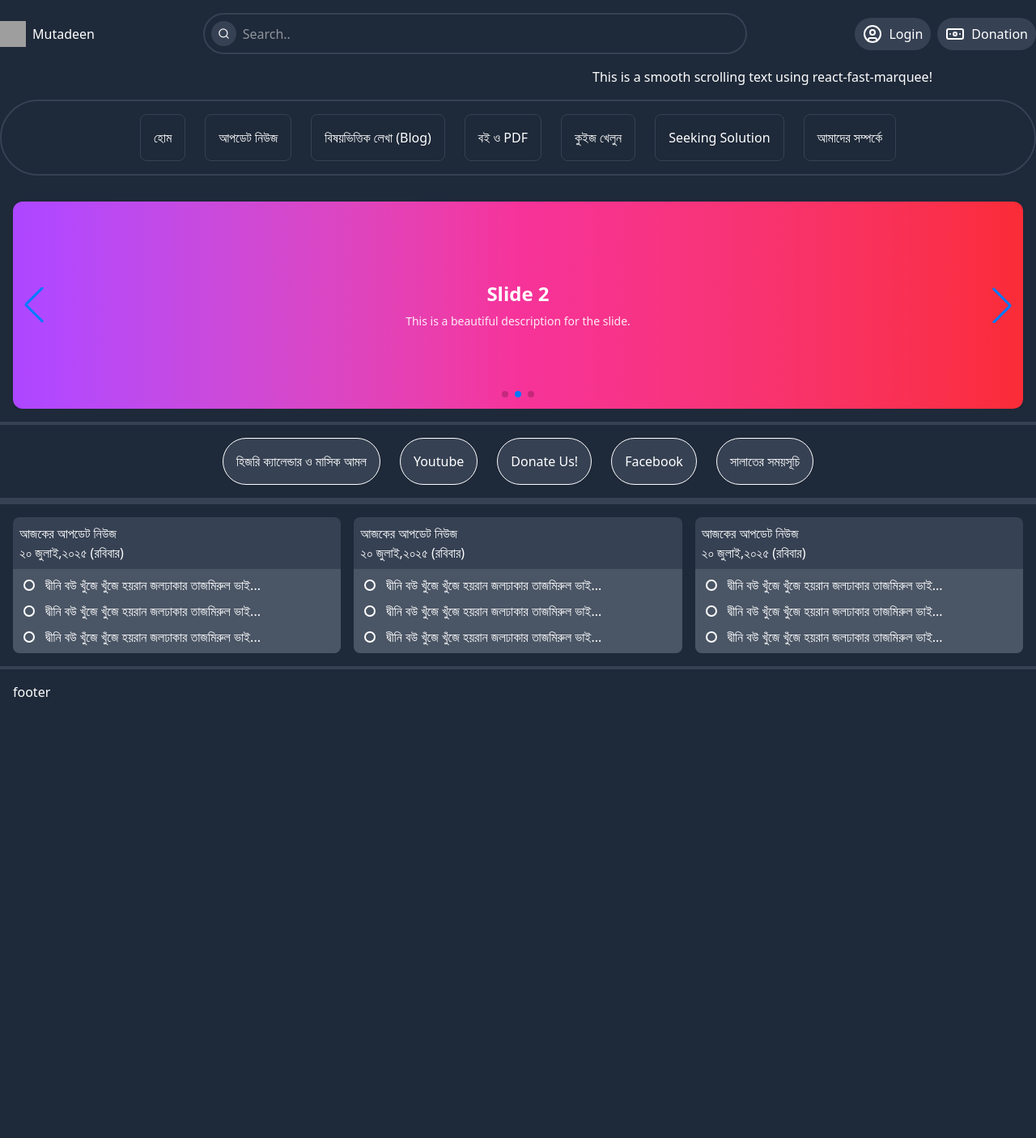
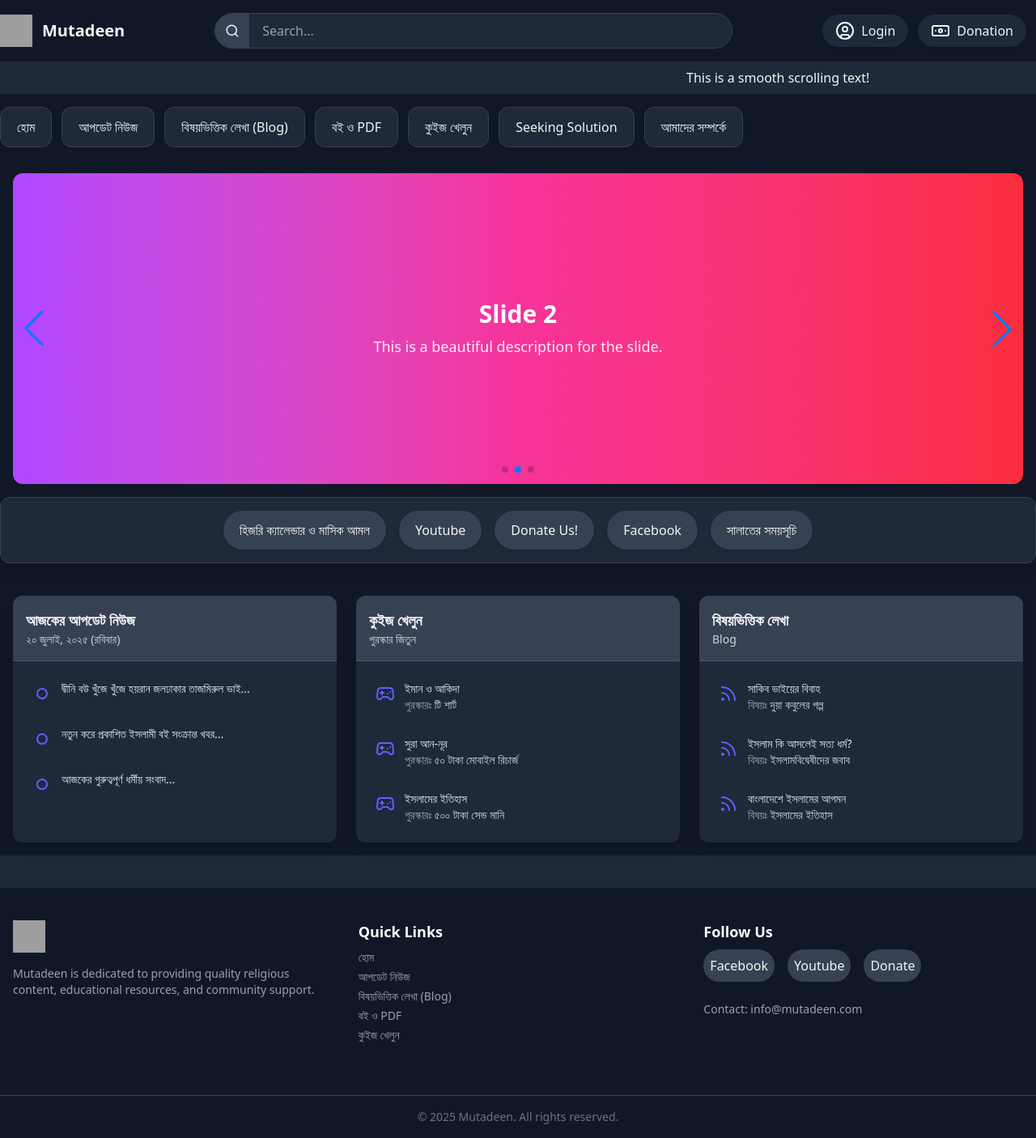
Before and after one commit to smattechnology/mutadeen-frontend, a Next.js app: page / in a window 1280 px wide. Shown: the whole page at 81% size. Before the commit the page ends 883 px from the top, so only its background shows below. Built offline with nearby package versions, Linux system fonts and the light colour scheme; grey boxes are pictures that could not be loaded.

Commit message:
ui design update

```diff
--- a/src/app/layout.tsx
+++ b/src/app/layout.tsx
@@ -2,6 +2,7 @@ import type { Metadata } from "next";
 import { Geist, Geist_Mono } from "next/font/google";
 import "./globals.css";
 import Header from "@/components/Header";
+import Footer from "@/components/Footer";
 const geistSans = Geist({
   variable: "--font-geist-sans",
   subsets: ["latin"],
@@ -31,9 +32,7 @@ export default function RootLayout({
         <Header />
         {/* Main content should respect header height */}
         <main className="flex-1">{children}</main>
-        <footer className="w-full p-4 bg-gray-800 text-white flex-shrink-0">
-          footer
-        </footer>
+        <Footer />
       </body>
     </html>
   );
--- a/src/app/page.tsx
+++ b/src/app/page.tsx
@@ -1,51 +1,146 @@
 import Carousel from "@/components/Carousol";
-import { CircleSmall } from "lucide-react";
+import { CircleSmall, Gamepad2, Rss } from "lucide-react";
 
 export default function Home() {
   const slides = ["Slide 1", "Slide 2", "Slide 3"];
+  const quickLinks = [
+    "হিজরি ক্যালেন্ডার ও মাসিক আমল",
+    "Youtube",
+    "Donate Us!",
+    "Facebook",
+    "সালাতের সময়সূচি",
+  ];
+
+  const newsItems = [
+    "দ্বীনি বউ খুঁজে খুঁজে হয়রান জলঢাকার তাজমিরুল ভাই...",
+    "নতুন করে প্রকাশিত ইসলামী বই সংক্রান্ত খবর...",
+    "আজকের গুরুত্বপূর্ণ ধর্মীয় সংবাদ...",
+  ];
+
+  const quizItems = [
+    {
+      topic: "ইমান ও আকিদা",
+      reward: "টি শার্ট",
+    },
+    {
+      topic: "সুরা আন-নূর",
+      reward: "৫০ টাকা মোবাইল রিচার্জ",
+    },
+    {
+      topic: "ইসলামের ইতিহাস",
+      reward: "৫০০ টাকা সেন্ড মানি",
+    },
+  ];
+
+  const blogItems = [
+    {
+      title: "সাকিব ভাইয়ের বিবাহ",
+      topic: "দুয়া কবুলের গল্প",
+    },
+    {
+      title: "ইসলাম কি আসলেই সত্য ধর্ম?",
+      topic: "ইসলামবিদ্বেষীদের জবাব",
+    },
+    {
+      title: "বাংলাদেশে ইসলামের আগমন",
+      topic: "ইসলামের ইতিহাস",
+    },
+  ];
 
   return (
-    <div className="w-full flex flex-col justify-center items-center">
-      <div className="w-full p-4">
+    <div className="w-full flex flex-col items-center bg-gray-900 text-gray-100">
+      {/* Carousel Section */}
+      <div className="w-full max-w-7xl p-4">
         <Carousel slides={slides} />
       </div>
-      <div className="w-full lg:max-w-7xl mx-auto p-4 bg-gray-800 text-white flex flex-wrap justify-center items-center space-x-6 border-y-4 border-gray-700">
-        <span className="p-4 rounded-full border bg-gray-700">
-          হিজরি ক্যালেন্ডার ও মাসিক আমল
-        </span>
-        <span className="p-4 rounded-full border bg-gray-700">Youtube</span>
-        <span className="p-4 rounded-full border bg-gray-700">Donate Us!</span>
-        <span className="p-4 rounded-full border bg-gray-700">Facebook</span>
-        <span className="p-4 rounded-full border bg-gray-700">
-          সালাতের সময়সূচি
-        </span>
+
+      {/* Quick Links Section */}
+      <div className="w-full max-w-7xl mx-auto p-4 bg-gray-800 rounded-xl shadow-lg flex flex-wrap justify-center items-center gap-4 border border-gray-700">
+        {quickLinks.map((link, index) => (
+          <span
+            key={index}
+            className="px-5 py-3 rounded-full bg-gray-700 hover:bg-indigo-600 transition-colors cursor-pointer text-center font-medium shadow-sm"
+          >
+            {link}
+          </span>
+        ))}
       </div>
 
-      <div className="w-full lg:max-w-7xl mx-auto p-4 flex justify-between items-center space-x-4 border-y-4 border-gray-700 text-white">
-        {Array.from({ length: 3 }).map((_, index) => (
-          <div
-            key={index}
-            className="w-full flex flex-col justify-start items-start rounded-lg overflow-hidden"
-          >
-            <div className="w-full p-2 bg-gray-700">
-              <h2>আজকের আপডেট নিউজ</h2>
-              <p>২০ জুলাই,২০২৫ (রবিবার)</p>
-            </div>
-            <div className="w-full p-2 flex flex-col justify-between items-center space-y-2 bg-gray-600">
-              {Array.from({ length: 3 }).map((_, index) => (
-                <div
-                  key={index}
-                  className="w-full flex justify-start items-center space-x-2"
-                >
-                  <CircleSmall />
-                  <p className="text-nowrap">
-                    দ্বীনি বউ খুঁজে খুঁজে হয়রান জলঢাকার তাজমিরুল ভাই...
+      {/* Cards Section */}
+      <div className="w-full max-w-7xl mx-auto p-4 mt-6 grid grid-cols-1 md:grid-cols-3 gap-6">
+        {/* News Card */}
+        <div className="bg-gray-800 rounded-xl shadow-lg overflow-hidden hover:shadow-xl transition-shadow">
+          <div className="w-full p-4 bg-gray-700 border-b border-gray-600">
+            <h2 className="text-lg font-semibold">আজকের আপডেট নিউজ</h2>
+            <p className="text-sm text-gray-300">২০ জুলাই, ২০২৫ (রবিবার)</p>
+          </div>
+          <div className="w-full p-4 flex flex-col space-y-3">
+            {newsItems.map((item, idx) => (
+              <div
+                key={idx}
+                className="flex items-start space-x-3 hover:bg-gray-700 rounded-lg p-2 transition-colors"
+              >
+                <CircleSmall className="mt-1 text-indigo-500" />
+                <p className="text-sm font-medium text-gray-200">{item}</p>
+              </div>
+            ))}
+          </div>
+        </div>
+
+        {/* Quiz Card */}
+        <div className="bg-gray-800 rounded-xl shadow-lg overflow-hidden hover:shadow-xl transition-shadow">
+          <div className="w-full p-4 bg-gray-700 border-b border-gray-600">
+            <h2 className="text-lg font-semibold">কুইজ খেলুন</h2>
+            <p className="text-sm text-gray-300">পুরস্কার জিতুন</p>
+          </div>
+          <div className="w-full p-4 flex flex-col space-y-3">
+            {quizItems.map((item, idx) => (
+              <div
+                key={idx}
+                className="flex items-start space-x-3 hover:bg-gray-700 rounded-lg p-2 transition-colors"
+              >
+                <Gamepad2 className="mt-1 text-indigo-500" />
+                <div className="text-sm">
+                  <p className="text-sm font-medium text-gray-200">
+                    {item.topic}
+                  </p>
+                  <p className="text-sm text-gray-300">
+                    <span className="text-gray-400">পুরস্কারঃ </span>
+                    {item.reward}
                   </p>
                 </div>
-              ))}
-            </div>
+              </div>
+            ))}
           </div>
-        ))}
+        </div>
+
+        {/* Blog Card */}
+        <div className="bg-gray-800 rounded-xl shadow-lg overflow-hidden hover:shadow-xl transition-shadow">
+          <div className="w-full p-4 bg-gray-700 border-b border-gray-600">
+            <h2 className="text-lg font-semibold">বিষয়ভিত্তিক লেখা</h2>
+            <p className="text-sm text-gray-300">Blog</p>
+          </div>
+          <div className="w-full p-4 flex flex-col space-y-3">
+            {blogItems.map((item, idx) => (
+              <div
+                key={idx}
+                className="flex items-start space-x-3 hover:bg-gray-700 rounded-lg p-2 transition-colors"
+              >
+                <Rss className="mt-1 text-indigo-500" />
+                <div className="text-sm">
+                  <p className="text-sm font-medium text-gray-200">
+                    {item.title}
+                  </p>
+
+                  <p className="text-sm text-gray-300">
+                    <span className="text-gray-400">বিষয়ঃ </span>
+                    {item.topic}
+                  </p>
+                </div>
+              </div>
+            ))}
+          </div>
+        </div>
       </div>
     </div>
   );
--- a/src/components/Carousol.tsx
+++ b/src/components/Carousol.tsx
@@ -14,7 +14,7 @@ interface CarouselProps {
 const Carousel: React.FC<CarouselProps> = ({ slides }) => {
   return (
     <Swiper
-      spaceBetween={30}
+      spaceBetween={20}
       centeredSlides={true}
       autoplay={{
         delay: 3000,
@@ -23,19 +23,23 @@ const Carousel: React.FC<CarouselProps> = ({ slides }) => {
       pagination={{ clickable: true }}
       navigation={true}
       modules={[Autoplay, Pagination, Navigation]}
-      className="mySwiper"
+      className="w-full"
     >
       {slides.map((slide, index) => (
         <SwiperSlide key={index}>
-          <div
-            className="h-64 w-full flex flex-col items-center justify-center
-                          bg-gradient-to-r from-purple-500 via-pink-500 to-red-500
-                          rounded-xl shadow-lg text-white text-center p-4"
-          >
-            <h2 className="text-2xl font-bold mb-2">{slide}</h2>
-            <p className="text-sm opacity-90">
-              This is a beautiful description for the slide.
-            </p>
+          <div className="relative h-64 sm:h-72 md:h-80 lg:h-96 w-full rounded-xl overflow-hidden shadow-lg">
+            {/* Background gradient */}
+            <div className="absolute inset-0 bg-gradient-to-r from-purple-500 via-pink-500 to-red-500 transform scale-105 hover:scale-110 transition-transform duration-500"></div>
+
+            {/* Slide Content */}
+            <div className="relative z-10 flex flex-col items-center justify-center h-full w-full text-white text-center px-4">
+              <h2 className="text-xl sm:text-2xl md:text-3xl font-bold mb-2">
+                {slide}
+              </h2>
+              <p className="text-sm sm:text-base md:text-lg opacity-90">
+                This is a beautiful description for the slide.
+              </p>
+            </div>
           </div>
         </SwiperSlide>
       ))}
--- /dev/null
+++ b/src/components/Footer.tsx
@@ -0,0 +1,77 @@
+import React from "react";
+
+function Footer() {
+  return (
+    <footer className="w-full bg-gray-900 text-gray-100 mt-10">
+      <div className="max-w-7xl mx-auto px-4 py-10 grid grid-cols-1 md:grid-cols-3 gap-8">
+        {/* About Section */}
+        <div className="flex flex-col space-y-4">
+          <img src="/logo.png" alt="Logo" className="h-10 w-10" />
+          <p className="text-gray-400 text-sm">
+            Mutadeen is dedicated to providing quality religious content,
+            educational resources, and community support.
+          </p>
+        </div>
+
+        {/* Quick Links */}
+        <div className="flex flex-col space-y-2">
+          <h3 className="font-semibold text-white text-lg mb-2">Quick Links</h3>
+          <ul className="space-y-1 text-gray-400 text-sm">
+            <li className="hover:text-indigo-500 cursor-pointer transition-colors">
+              হোম
+            </li>
+            <li className="hover:text-indigo-500 cursor-pointer transition-colors">
+              আপডেট নিউজ
+            </li>
+            <li className="hover:text-indigo-500 cursor-pointer transition-colors">
+              বিষয়ভিত্তিক লেখা (Blog)
+            </li>
+            <li className="hover:text-indigo-500 cursor-pointer transition-colors">
+              বই ও PDF
+            </li>
+            <li className="hover:text-indigo-500 cursor-pointer transition-colors">
+              কুইজ খেলুন
+            </li>
+          </ul>
+        </div>
+
+        {/* Social / Contact */}
+        <div className="flex flex-col space-y-2">
+          <h3 className="font-semibold text-white text-lg mb-2">Follow Us</h3>
+          <div className="flex space-x-4">
+            <a
+              href="#"
+              className="p-2 bg-gray-700 rounded-full hover:bg-indigo-500 transition-colors"
+            >
+              Facebook
+            </a>
+            <a
+              href="#"
+              className="p-2 bg-gray-700 rounded-full hover:bg-indigo-500 transition-colors"
+            >
+              Youtube
+            </a>
+            <a
+              href="#"
+              className="p-2 bg-gray-700 rounded-full hover:bg-indigo-500 transition-colors"
+            >
+              Donate
+            </a>
+          </div>
+          <p className="text-gray-400 text-sm mt-4">
+            Contact: info@mutadeen.com
+          </p>
+        </div>
+      </div>
+
+      {/* Bottom Bar */}
+      <div className="w-full border-t border-gray-700 mt-6">
+        <div className="max-w-7xl mx-auto px-4 py-4 text-center text-gray-500 text-sm">
+          &copy; 2025 Mutadeen. All rights reserved.
+        </div>
+      </div>
+    </footer>
+  );
+}
+
+export default Footer;
--- a/src/components/Header.tsx
+++ b/src/components/Header.tsx
@@ -1,69 +1,105 @@
-import { Banknote, CircleUser, Search } from "lucide-react";
-import React from "react";
+"use client";
+import { Banknote, CircleUser, Search, Menu, X } from "lucide-react";
+import React, { useState } from "react";
 import Marquee from "react-fast-marquee";
 
 function Header() {
+  const [isMenuOpen, setIsMenuOpen] = useState(false);
+
+  const navLinks = [
+    "হোম",
+    "আপডেট নিউজ",
+    "বিষয়ভিত্তিক লেখা (Blog)",
+    "বই ও PDF",
+    "কুইজ খেলুন",
+    "Seeking Solution",
+    "আমাদের সম্পর্কে",
+  ];
+
   return (
-    <header className="w-full py-4 bg-gray-800 text-white flex flex-col space-y-4">
-      <div className="w-full lg:max-w-7xl mx-auto flex justify-between items-center">
-        <span className="flex items-center space-x-2">
-          <img src="/logo.png" alt="Logo" className="h-8 w-8" />
+    <header className="w-full bg-gray-900 text-gray-100 shadow-lg">
+      {/* Top Bar */}
+      <div className="w-full lg:max-w-7xl mx-auto flex flex-col md:flex-row justify-between items-center py-4 px-4 md:px-0 space-y-4 md:space-y-0">
+        {/* Logo */}
+        <span className="flex items-center space-x-3 text-xl font-bold cursor-pointer">
+          <img src="/logo.png" alt="Logo" className="h-10 w-10" />
           <span>Mutadeen</span>
         </span>
 
-        <div className="w-2xl flex items-center space-x-2 rounded-full border-2 border-gray-700 p-2">
-          <span className="p-2 bg-gray-700 rounded-full">
-            <Search size={15} />
+        {/* Search Bar */}
+        <div className="flex items-center w-full md:w-2/4 bg-gray-800 rounded-full border border-gray-700 overflow-hidden">
+          <span className="p-3 flex items-center justify-center bg-gray-700">
+            <Search size={18} />
           </span>
-
           <input
             type="text"
-            placeholder="Search.."
-            className="outline-none w-full"
+            placeholder="Search..."
+            className="w-full px-4 py-2 bg-transparent outline-none text-gray-100 placeholder-gray-400"
           />
         </div>
-        <div className="flex items-center space-x-2">
-          <button className="py-2 px-2.5 bg-gray-700 rounded-full flex justify-center items-center space-x-2">
+
+        {/* User Buttons */}
+        <div className="flex items-center space-x-3">
+          <button className="hidden md:flex items-center space-x-2 bg-gray-800 hover:bg-indigo-600 transition-colors px-4 py-2 rounded-full font-medium shadow-sm">
             <CircleUser />
             <span>Login</span>
           </button>
-          <button className="py-2 px-2.5 bg-gray-700 rounded-full flex justify-center items-center space-x-2">
+          <button className="hidden md:flex items-center space-x-2 bg-gray-800 hover:bg-indigo-600 transition-colors px-4 py-2 rounded-full font-medium shadow-sm">
             <Banknote />
             <span>Donation</span>
+          </button>
+
+          {/* Mobile menu button */}
+          <button
+            className="md:hidden flex items-center p-2 bg-gray-800 rounded-full hover:bg-indigo-600 transition-colors"
+            onClick={() => setIsMenuOpen(!isMenuOpen)}
+          >
+            {isMenuOpen ? <X /> : <Menu />}
           </button>
         </div>
       </div>
 
-      <div className="w-full">
-        <Marquee gradient={false} speed={100}>
-          This is a smooth scrolling text using react-fast-marquee!
+      {/* Marquee */}
+      <div className="w-full bg-gray-800 py-2">
+        <Marquee gradient={false} speed={80}>
+          <span className="px-4 text-sm md:text-base">
+            This is a smooth scrolling text!
+          </span>
         </Marquee>
       </div>
 
-      <nav className="w-full lg:max-w-7xl mx-auto p-4 flex justify-center items-center border-2 border-gray-700 rounded-full">
-        <ul className="flex space-x-6">
-          <li className="border border-gray-700 rounded-lg p-4 cursor-pointer">
-            হোম
-          </li>
-          <li className="border border-gray-700 rounded-lg p-4 cursor-pointer">
-            আপডেট নিউজ
-          </li>
-          <li className="border border-gray-700 rounded-lg p-4 cursor-pointer">
-            বিষয়ভিত্তিক লেখা (Blog)
-          </li>
-          <li className="border border-gray-700 rounded-lg p-4 cursor-pointer">
-            বই ও PDF
-          </li>
-          <li className="border border-gray-700 rounded-lg p-4 cursor-pointer">
-            কুইজ খেলুন
-          </li>
-          <li className="border border-gray-700 rounded-lg p-4 cursor-pointer">
-            Seeking Solution
-          </li>
-          <li className="border border-gray-700 rounded-lg p-4 cursor-pointer">
-            আমাদের সম্পর্কে
-          </li>
+      {/* Navigation */}
+      <nav
+        className={`w-full lg:max-w-7xl mx-auto px-4 md:px-0 py-4 transition-all duration-300 ${
+          isMenuOpen
+            ? "max-h-96"
+            : "max-h-0 md:max-h-full overflow-hidden md:overflow-visible"
+        }`}
+      >
+        <ul className="flex flex-col md:flex-row justify-center md:justify-start gap-3">
+          {navLinks.map((link, index) => (
+            <li
+              key={index}
+              className="px-5 py-3 bg-gray-800 border border-gray-700 rounded-xl hover:bg-indigo-600 hover:text-white transition-colors cursor-pointer text-center font-medium shadow-sm"
+            >
+              {link}
+            </li>
+          ))}
         </ul>
+
+        {/* Mobile login/donation buttons */}
+        {isMenuOpen && (
+          <div className="flex flex-col md:hidden mt-4 gap-2">
+            <button className="flex items-center justify-center space-x-2 bg-gray-800 hover:bg-indigo-600 transition-colors px-4 py-2 rounded-full font-medium shadow-sm">
+              <CircleUser />
+              <span>Login</span>
+            </button>
+            <button className="flex items-center justify-center space-x-2 bg-gray-800 hover:bg-indigo-600 transition-colors px-4 py-2 rounded-full font-medium shadow-sm">
+              <Banknote />
+              <span>Donation</span>
+            </button>
+          </div>
+        )}
       </nav>
     </header>
   );
```
